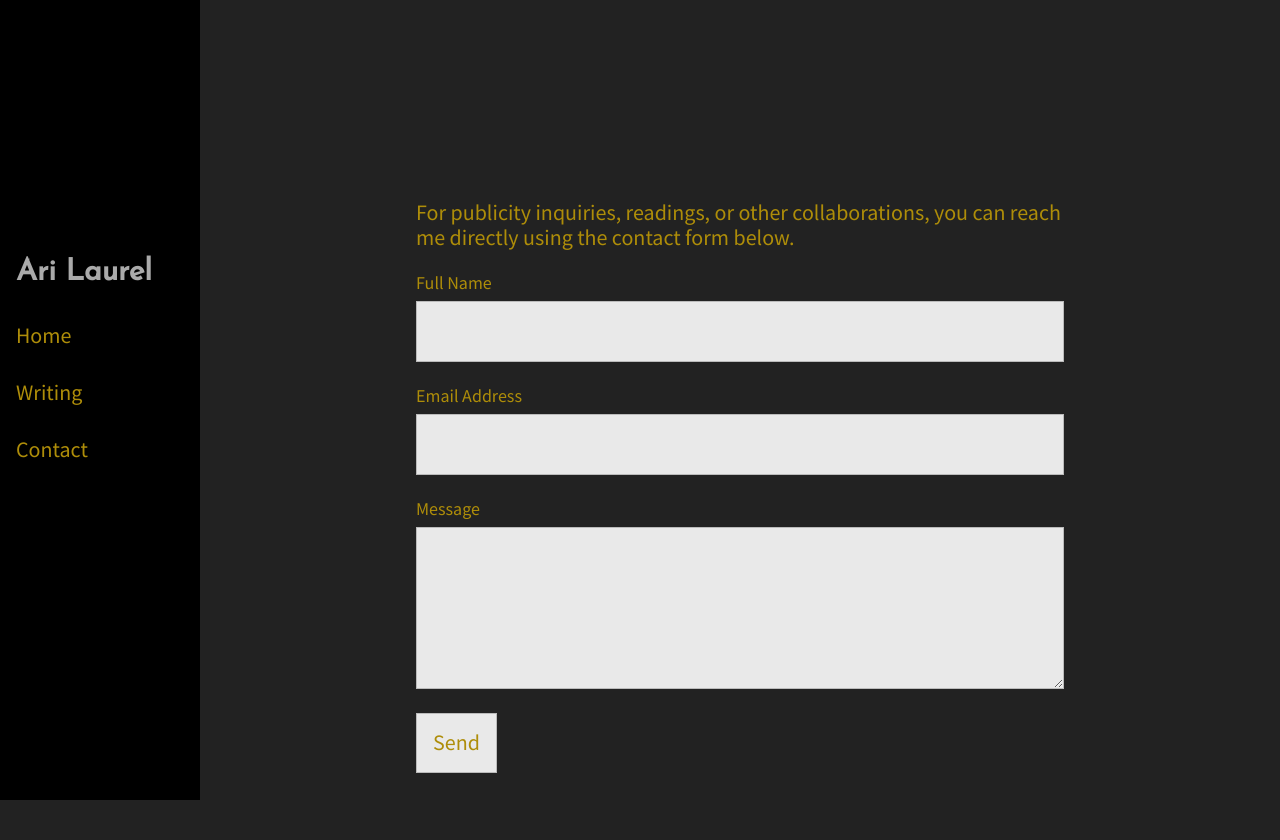
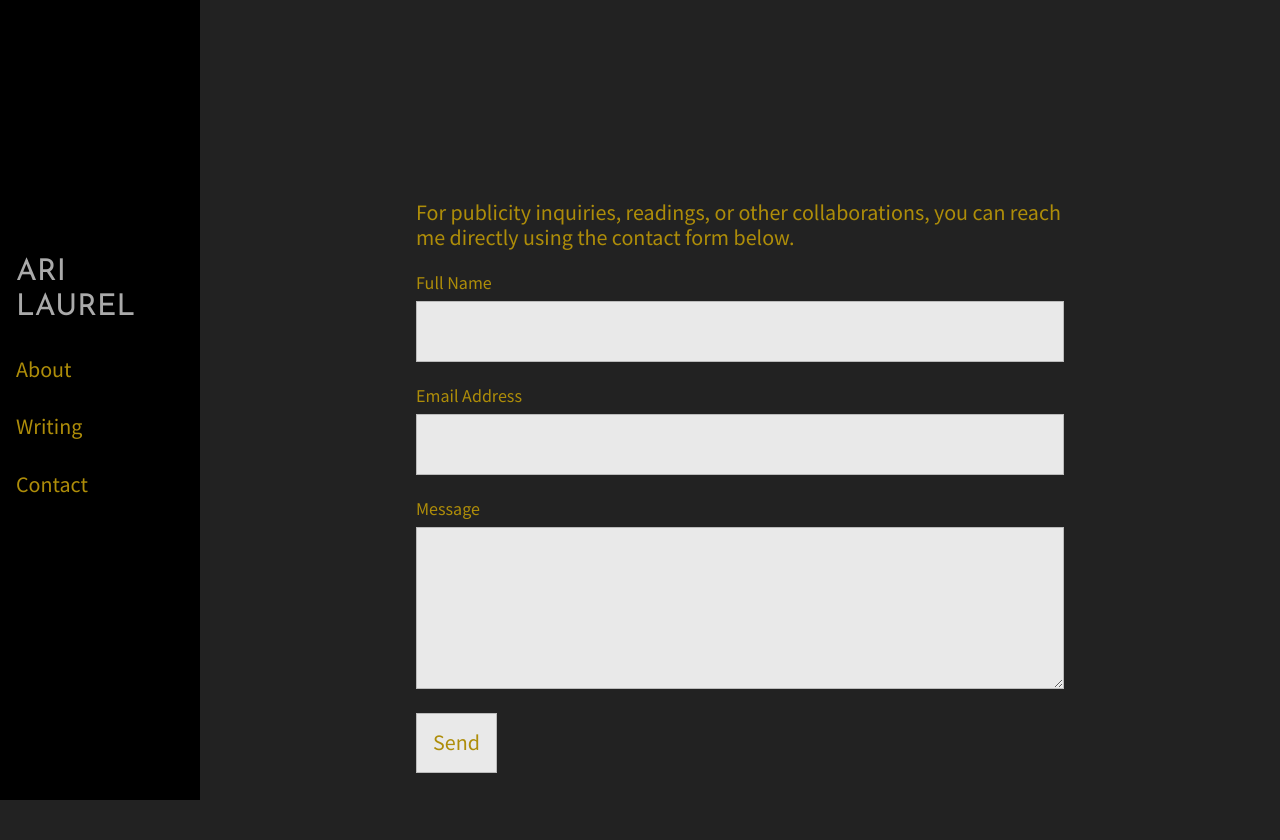
Before and after one commit to arilaurel/arilaurel.github.io, a web app: file docs/contact.html in a window 1280 px wide. Shown: the top 840 px of the page. Run offline with its HTML, style and script files only (its server is not run), Linux system fonts and the light colour scheme; some libraries are stand-ins or nearby versions.

Commit message:
final nits

```diff
--- a/docs/contact.html
+++ b/docs/contact.html
@@ -15,8 +15,8 @@
             <div id="menu">
                 <div class="sidebar">
                     <div id="menuContents">
-                        <h2 class="titleFont" id="indexLink">Ari Laurel</h2>
-                        <a href="index.html">Home</a>
+                        <a class="titleFont" id="indexLink" href="index.html">ARI LAUREL</a>
+                        <a href="index.html">About</a>
                         <a href="writing.html">Writing</a>
                         <a href="contact.html">Contact</a>
                     </div>
--- a/docs/css/styles.css
+++ b/docs/css/styles.css
@@ -2041,7 +2041,6 @@ h1 {
   display: block;
   padding: 16px;
   text-decoration: none;
-  font-family: "Source Sans Pro";
 }
 
 .sidebar a.active {
--- a/docs/writing.html
+++ b/docs/writing.html
@@ -15,8 +15,8 @@
             <div id="menu">
                 <div class="sidebar">
                     <div id="menuContents">
-                        <h2 class="titleFont" id="indexLink">Ari Laurel</h2>
-                        <a href="index.html">Home</a>
+                        <a class="titleFont" id="indexLink" href="index.html">ARI LAUREL</a>
+                        <a href="index.html">About</a>
                         <a href="writing.html">Writing</a>
                         <a href="contact.html">Contact</a>
                     </div>
--- a/src/pug/layouts/includes/navigation/sidenav.pug
+++ b/src/pug/layouts/includes/navigation/sidenav.pug
@@ -1,9 +1,9 @@
 .sidebar
     #menuContents
-          h2#indexLink.titleFont
-            | Ari Laurel
+          a#indexLink.titleFont(href='index.html')
+            | ARI LAUREL
           a(href='index.html')
-            | Home
+            | About
           a(href='writing.html')
             | Writing
           a(href='contact.html')
--- a/src/scss/_sidenav.scss
+++ b/src/scss/_sidenav.scss
@@ -23,7 +23,6 @@
   display: block;
   padding: 16px;
   text-decoration: none;
-  font-family: "Source Sans Pro";
 }
 
 .sidebar a.active {
```
